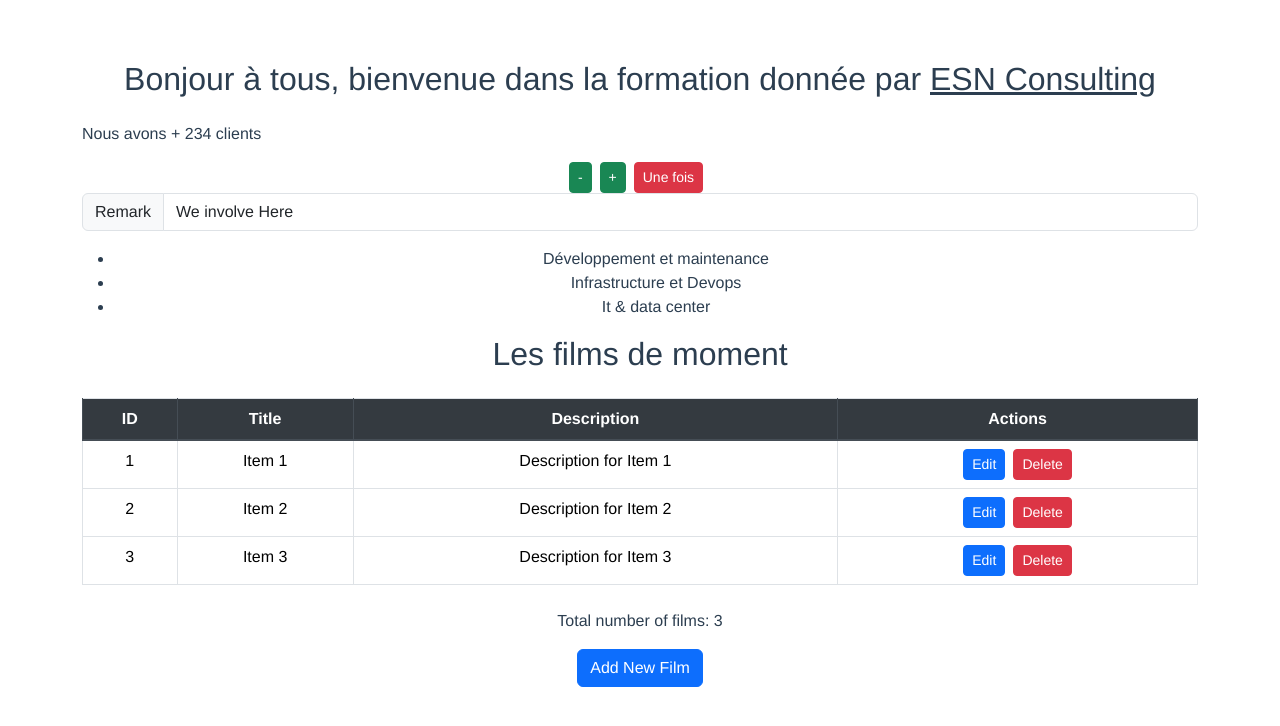
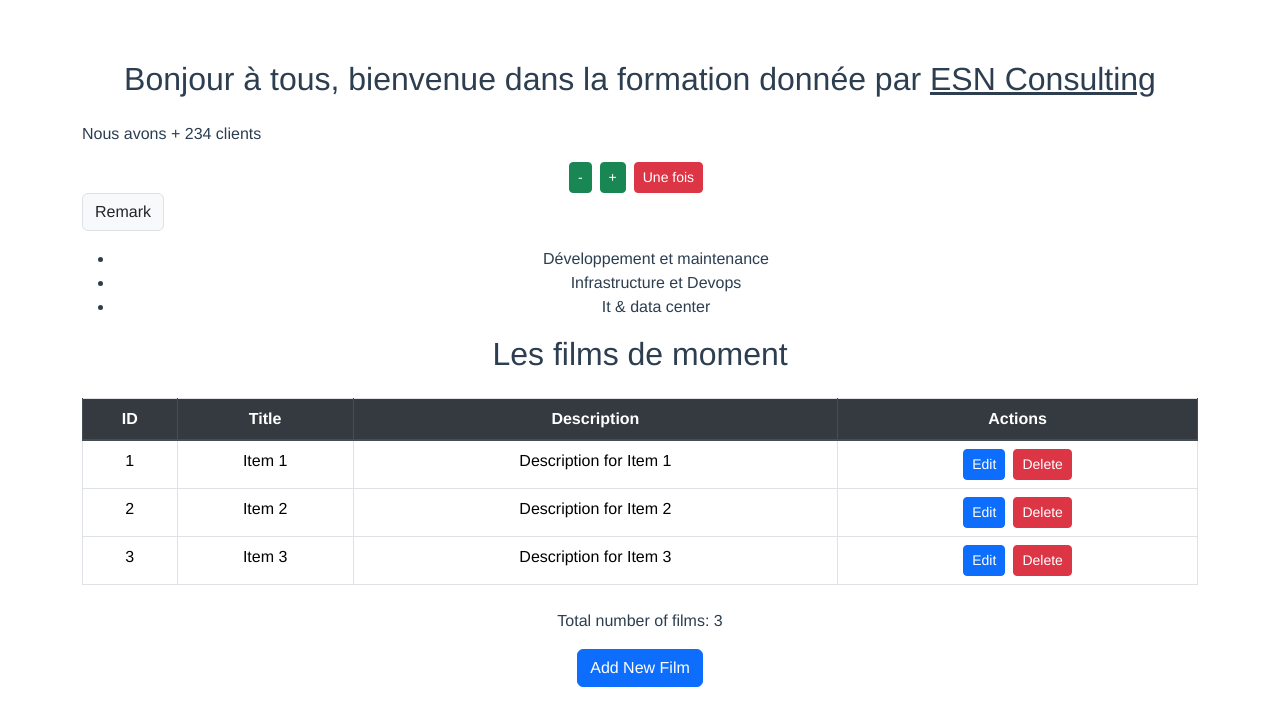
Before and after one commit to AmirDahmouni/Workshop_Vuejs, a Vue app: page / in a window 1280 px wide. Shown: the top 726 px of the page. Built offline with nearby package versions, Linux system fonts and the light colour scheme.

Commit message:
feat/ migrate-to-composition API

```diff
--- a/src/App.vue
+++ b/src/App.vue
@@ -1,16 +1,18 @@
 <template>
   <div id="app">
-    <TableMovies />
+    <ListMovies />
   </div>
 </template>
 
 <script>
 import TableMovies from './pages/TableMovies.vue'
+import ListMovies from './pages/ListMovies.vue'
 
 export default {
   name: 'App',
   components: {
     TableMovies,
+    ListMovies,
   },
 }
 </script>
--- /dev/null
+++ b/src/components/MovieComponent.vue
@@ -0,0 +1,55 @@
+<template>
+  <td>{{ item.id }}</td>
+  <td>
+    <span v-if="!item.editing">{{ item.title }}</span>
+    <input v-else type="text" v-model="item.title" class="form-control" />
+  </td>
+  <td>
+    <span v-if="!item.editing">{{ item.description }}</span>
+    <input v-else type="text" v-model="item.description" class="form-control" />
+  </td>
+  <td>
+    <button
+      v-if="!item.editing"
+      class="btn btn-primary btn-sm mr-2"
+      @click="editItem"
+    >
+      Edit
+    </button>
+    <button v-else class="btn btn-success btn-sm mr-2" @click="saveItem">
+      Save
+    </button>
+    <button class="btn btn-danger btn-sm" @click="deleteItem">
+      Delete
+    </button>
+  </td>
+</template>
+
+<script setup>
+import { defineProps, defineEmits } from 'vue'
+
+const props = defineProps({
+  item: {
+    type: Object,
+    required: true,
+  },
+})
+
+const emit = defineEmits(['edit-item', 'saveItem', 'removeItem'])
+
+const editItem = () => {
+  emit('edit-item', props.item)
+}
+
+const saveItem = () => {
+  emit('saveItem', props.item)
+}
+
+const deleteItem = () => {
+  emit('removeItem', props.item)
+}
+</script>
+
+<style scoped>
+/* Add your styles here */
+</style>
--- /dev/null
+++ b/src/pages/ListMovies.vue
@@ -0,0 +1,185 @@
+<template>
+  <div class="container mt-5">
+    <h2 class="mb-4">
+      Bonjour à tous, bienvenue dans la formation donnée par
+      <u>{{ societe }}</u>
+    </h2>
+
+    <p class="text-start" v-if="nbClients > 0">
+      Nous avons + {{ getNbClients() }}
+    </p>
+    <p class="text-start" v-else>nous sommes désolé</p>
+
+    <div class="actions">
+      <button class="btn btn-success btn-sm mr-2" @click="leave">
+        -
+      </button>
+      <button class="btn btn-success btn-sm mr-2" @click="enter">
+        +
+      </button>
+      <button
+        class="btn btn-danger btn-sm mr-2"
+        @click.once="displayBox('Bonjour !')"
+      >
+        Une fois
+      </button>
+    </div>
+    <div class="input-group mb-3">
+      <span class="input-group-text" id="basic-addon1">Remark</span>
+    </div>
+    <ul>
+      <li v-for="(food, index) of Projects" :key="index">
+        {{ food }}
+      </li>
+    </ul>
+    <h2 class="mb-4">Les films de moment</h2>
+    <table class="table table-bordered">
+      <thead class="thead-dark">
+        <tr>
+          <th>ID</th>
+          <th>Title</th>
+          <th>Description</th>
+          <th>Actions</th>
+        </tr>
+      </thead>
+      <tbody>
+        <tr v-for="(item, index) in items" :key="item.id">
+          <MovieComponent
+            :item="item"
+            @edit-item="editItem"
+            @removeItem="deleteItem"
+            @saveItem="saveItem"
+          />
+        </tr>
+      </tbody>
+    </table>
+    <div class="mt-4">
+      <p v-if="items.length === 0">No films found</p>
+      <p v-else>Total number of films: {{ items.length }}</p>
+      <button
+        class="btn btn-primary"
+        @click="showNewItemForm = !showNewItemForm"
+      >
+        {{ showNewItemForm ? 'Cancel' : 'Add New Film' }}
+      </button>
+      <div v-if="showNewItemForm" class="mt-3">
+        <h4>Add New Film</h4>
+        <div class="form-group">
+          <label for="newTitle">Title</label>
+          <input
+            type="text"
+            id="newTitle"
+            v-model="newItem.title"
+            class="form-control"
+          />
+        </div>
+        <div class="form-group">
+          <label for="newDescription">Description</label>
+          <input
+            type="text"
+            id="newDescription"
+            v-model="newItem.description"
+            class="form-control"
+          />
+        </div>
+        <button class="btn btn-success" @click="saveNewItem">Save</button>
+      </div>
+    </div>
+  </div>
+</template>
+
+<script setup>
+import { ref, reactive, watch } from 'vue'
+import MovieComponent from '../components/MovieComponent.vue'
+
+const societe = ref('ESN Consulting')
+const nbClients = ref(234)
+const Projects = [
+  'Développement et maintenance',
+  'Infrastructure et Devops',
+  'It & data center',
+]
+const nextId = ref(4)
+const items = ref([
+  { id: 1, title: 'Item 1', description: 'Description for Item 1' },
+  { id: 2, title: 'Item 2', description: 'Description for Item 2' },
+  { id: 3, title: 'Item 3', description: 'Description for Item 3' },
+])
+const showNewItemForm = ref(false)
+const newItem = ref({ title: '', description: '' })
+
+const editItem = (item) => {
+  items.value.forEach((i) => (i.editing = false))
+  item.editing = true
+}
+
+const saveItem = (item) => {
+  item.editing = false
+}
+
+const deleteItem = (item) => {
+  console.log('====================================')
+  console.log(item)
+  console.log('====================================')
+  if (confirm(`Are you sure you want to delete item with ID: ${item.id}?`)) {
+    items.value = items.value.filter((i) => i.id !== item.id)
+    console.log('====================================')
+    console.log(items.value)
+    console.log('====================================')
+  }
+  nextId.value--
+}
+
+const saveNewItem = () => {
+  if (newItem.value.title.trim() && newItem.value.description.trim()) {
+    items.value.push({
+      id: nextId.value++,
+      title: newItem.value.title,
+      description: newItem.value.description,
+      editing: false,
+    })
+    newItem.value.title = ''
+    newItem.value.description = ''
+    showNewItemForm.value = false
+  } else {
+    alert('Please fill out both the title and description.')
+  }
+}
+
+const getNbClients = () => {
+  if (nbClients.value === 0) {
+    return 'aucun client'
+  } else if (nbClients.value === 1) {
+    return `${nbClients.value} client`
+  } else {
+    return `${nbClients.value} clients`
+  }
+}
+
+const enter = () => {
+  nbClients.value++
+}
+
+const leave = () => {
+  if (nbClients.value <= 0) return
+  nbClients.value--
+}
+
+const displayBox = (msg) => {
+  console.log(msg)
+}
+
+watch(
+  items,
+  (newVal, oldVal) => {
+    console.log(`Les valuers de Items : ${oldVal}=> ${newVal}`)
+  },
+  { deep: true },
+)
+</script>
+
+<style scoped>
+.container {
+  margin-top: 20px;
+}
+</style>
--- a/src/pages/TableMovies.vue
+++ b/src/pages/TableMovies.vue
@@ -98,6 +98,7 @@
 
 <script>
 import ItemComponent from '../components/ItemComponent.vue'
+import { watch } from 'vue'
 
 export default {
   name: 'TableMovies',
@@ -126,6 +127,14 @@ export default {
         description: '',
       },
     }
+  },
+  watch: {
+    items: {
+      handler(old, newList) {
+        alert('Movie list updated with success', newList)
+      },
+      deep: true,
+    },
   },
   methods: {
     editItem(item) {
```
